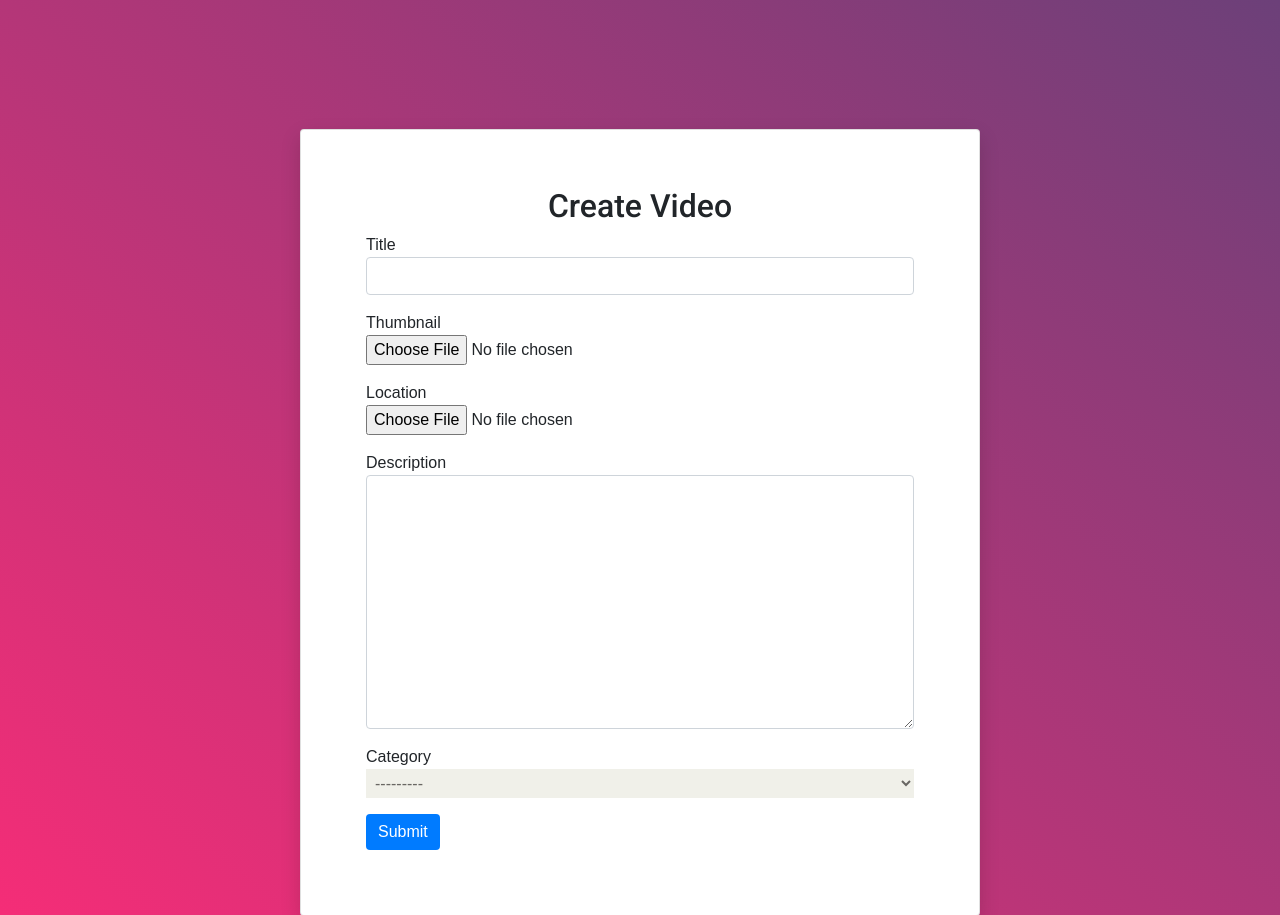
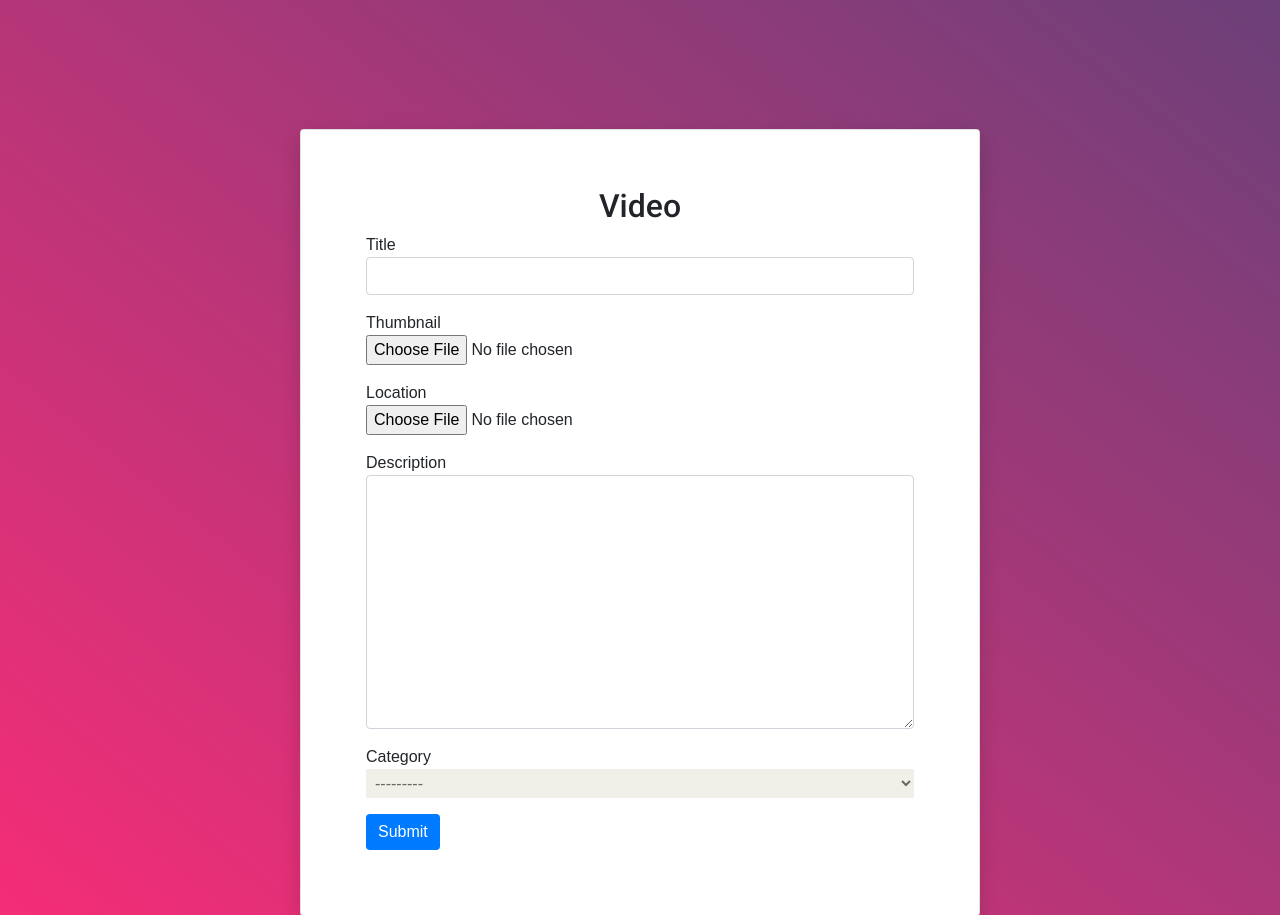
Before and after one commit to banam10a10/videoWeb, a Django app: page /video/create in a window 1280 px wide. Shown: the part 317-1232 px from the top of the page. Run offline with Django 3.2, Linux system fonts and the light colour scheme; data comes from the database, SQL or seed files in the repository; both versions use the stored data as it was after the commit; parts of the project's set-up code (start-up, migrations or seed data) failed here and were passed over; some libraries are stand-ins or nearby versions.

Commit message:
up file 21/11/2021 2

```diff
--- a/User/forms.py
+++ b/User/forms.py
@@ -15,6 +15,7 @@
         'phone_number')
         widgets = {
             'birthday': DateInput(),
+            'phone_number': forms.TextInput(attrs={'pattern':"\d{9,12}",'title':"Nhập số thuê bao từ 9 - 12 số!"}),
         }
 
 
--- a/templates/Home/base.html
+++ b/templates/Home/base.html
@@ -41,7 +41,7 @@
                 </form>
             </div>
             <div class="col-sm-4">
-                <div class="shop-menu pull-right">
+                <div class="shop-menu pull-right " style="float: right">
                     <ul class="nav navbar-nav d-inline">
                         {% if not request.user.is_authenticated %}
                             <li class="nav-item"><a href="{% url 'register' %}"><i class="fa fa-lock"></i> Register</a></li>
--- a/templates/video/CreateVideo.html
+++ b/templates/video/CreateVideo.html
@@ -6,7 +6,7 @@
         <div class="wrapper wrapper--w680">
             <div class="card card-4">
                 <div class="card-body">
-                <h2 class="text-center">Create Video</h2>
+                <h2 class="text-center">Video</h2>
                 <form method="post" enctype="multipart/form-data">
                     {%csrf_token %}
                     <div class="form-group">
--- a/templates/video/show.html
+++ b/templates/video/show.html
@@ -134,7 +134,7 @@
             dataType: "json",
             success: function(response) {
                 if (response === 0){
-                    alert("Bạn cần đăng nhập để like video");
+                    alert("Bạn cần đăng nhập để dislike video");
                 }
                 else if(response === 1){
                     $('#dislike_icon').attr('class','far fa-thumbs-down')
```
Also changed, not shown: db.sqlite3.
